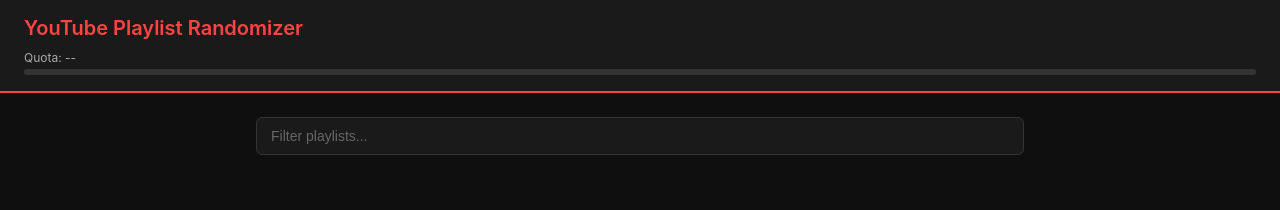
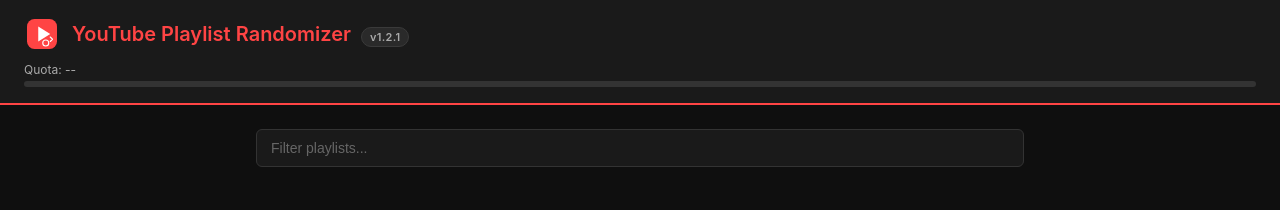
Before and after one commit to martynvdijke/youtube-playlist-randomizer, a website: page static/index.html in a window 1280 px wide. Drawn offline with nearby package versions, Linux system fonts and the light colour scheme; no server answers.

Commit message:
feat: add logo and version badge to header

```diff
--- a/static/index.html
+++ b/static/index.html
@@ -10,7 +10,13 @@
 </head>
 <body>
 <header>
-  <h1>YouTube Playlist Randomizer</h1>
+  <div class="header-top">
+    <img src="/static/logo.svg" alt="Logo" class="logo">
+    <div class="header-title-group">
+      <h1>YouTube Playlist Randomizer</h1>
+      <span class="version-badge">v1.2.1</span>
+    </div>
+  </div>
   <div id="quota-bar" class="quota-bar" hx-get="/api/quota/html" hx-trigger="load, every 30s" hx-swap="innerHTML">
     <div class="quota-label"><span>Quota: --</span></div>
     <div class="quota-track">
--- a/static/style.css
+++ b/static/style.css
@@ -17,11 +17,41 @@
   border-bottom: 2px solid #ff4444;
 }
 
+.header-top {
+  display: flex;
+  align-items: center;
+  gap: 12px;
+  margin-bottom: 10px;
+}
+
+.logo {
+  width: 36px;
+  height: 36px;
+  flex-shrink: 0;
+}
+
+.header-title-group {
+  display: flex;
+  align-items: baseline;
+  gap: 10px;
+  flex-wrap: wrap;
+}
+
 header h1 {
   font-size: 20px;
   font-weight: 600;
   color: #ff4444;
-  margin-bottom: 10px;
+}
+
+.version-badge {
+  font-size: 11px;
+  font-weight: 600;
+  color: #aaa;
+  background: #2a2a2a;
+  padding: 2px 8px;
+  border-radius: 10px;
+  border: 1px solid #3a3a3a;
+  letter-spacing: 0.3px;
 }
 
 main {
```
Also changed, not shown: static/logo.svg (added).
